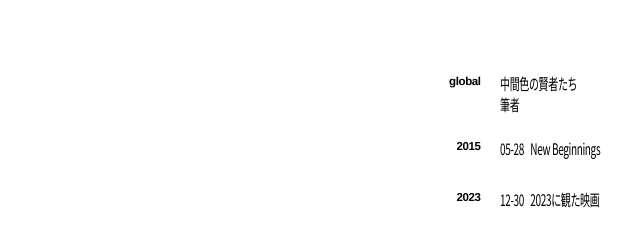
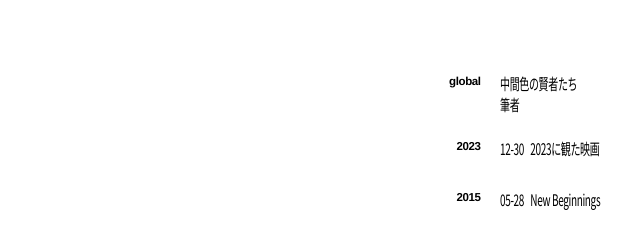
Before and after one commit to yoseiyamazaki/awnib, a Gatsby site: page / in a window 1280 px wide. Shown: the full height of the page, 640-1280 px from the left. Built offline with nearby package versions, Linux system fonts and the light colour scheme; Gatsby itself is replaced by a stand-in of ours; a web font is replaced by a local one.

Commit message:
配列を逆順に

```diff
--- a/src/pages/index.js
+++ b/src/pages/index.js
@@ -10,26 +10,19 @@ const BlogIndex = ({ data, location }) => {
   const siteTitle = data.site.siteMetadata?.title || `Title`
   const posts = data.allMarkdownRemark.nodes
 
-  const postsByMonth = data.allMarkdownRemark.edges.reduce(
-    (posts, { node }) => {
+  const postsByYear = data.allMarkdownRemark.edges.reduce((posts, { node }) => {
     const date = node.frontmatter.date
     let parts = date.split(" ")
-      let year = parts[0]
-      let month = parts[1]
+    let year = parseInt(parts[0])
 
     if (!posts[year]) {
-        posts[year] = {}
+      posts[year] = []
     }
-      if (!posts[year][month]) {
-        posts[year][month] = []
-      }
-      posts[year][month].push(node)
+    posts[year].push(node)
     return posts
-    },
-    {}
-  )
+  }, {})
 
-  console.log(postsByMonth)
+  console.log(postsByYear)
 
   if (posts.length === 0) {
     return (
@@ -44,11 +37,11 @@ const BlogIndex = ({ data, location }) => {
       <div class={styles.postsGrid}>
         <h2>global</h2>
         <ol style={{ listStyle: `none` }}>
-          {Object.keys(postsByMonth).map(year =>
-            Object.keys(postsByMonth[year]).map(month =>
-              postsByMonth[year][month].map(post => {
+          {Object.keys(postsByYear).reverse().map(year =>
+            postsByYear[year].map(post => {
               const title = post.frontmatter.title || post.fields.slug
-                return post.frontmatter.category === "global" && post.frontmatter.status === "public" ? (
+              return post.frontmatter.category === "global" &&
+                post.frontmatter.status === "public" ? (
                 <li key={post.fields.slug}>
                   <article
                     className="post-list-item"
@@ -66,24 +59,23 @@ const BlogIndex = ({ data, location }) => {
                 </li>
               ) : null
             })
-            )
           )}
         </ol>
       </div>
       <div class={styles.postsGrid}>
-        {Object.keys(postsByMonth).map(year => {
+        {Object.keys(postsByYear).reverse().map(year => {
           return (
             <>
               <h2 class={styles.label}>{year}</h2>
               <ol style={{ listStyle: `none` }}>
-                {Object.keys(postsByMonth[year]).map(month =>
-                  postsByMonth[year][month].map(post => {
+                {postsByYear[year].map(post => {
                   const title = post.frontmatter.title || post.fields.slug
                   const date = post.frontmatter.date
                   let parts = date.split(" ")
                   let month = parts[1]
                   let day = parts[2]
-                    return post.frontmatter.category === "post" && post.frontmatter.status === "public" ? (
+                  return post.frontmatter.category === "post" &&
+                    post.frontmatter.status === "public" ? (
                     <li key={post.fields.slug}>
                       <article
                         className="post-list-item"
@@ -94,7 +86,10 @@ const BlogIndex = ({ data, location }) => {
                           <h3>
                             <Link to={post.fields.slug} itemProp="url">
                               <div class={styles.title} itemProp="headline">
-                                  <span class={styles.day}>{month}-{day}</span><span>{title}</span>
+                                <span class={styles.day}>
+                                  {month}-{day}
+                                </span>
+                                <span>{title}</span>
                               </div>
                             </Link>
                           </h3>
@@ -102,8 +97,7 @@ const BlogIndex = ({ data, location }) => {
                       </article>
                     </li>
                   ) : null
-                  })
-                )}
+                })}
               </ol>
             </>
           )
```
Lines whose indentation alone changed are shown as unchanged.
